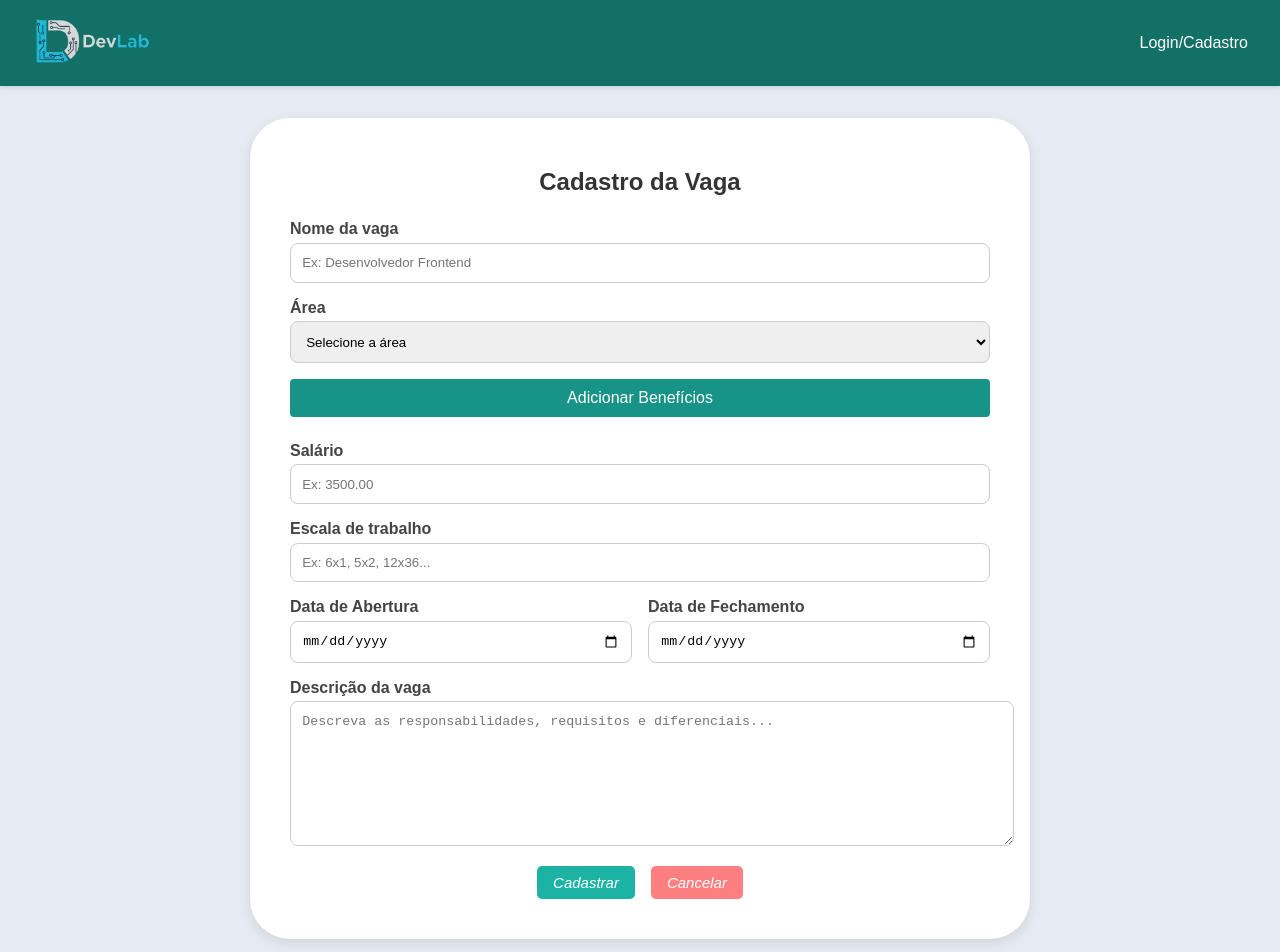
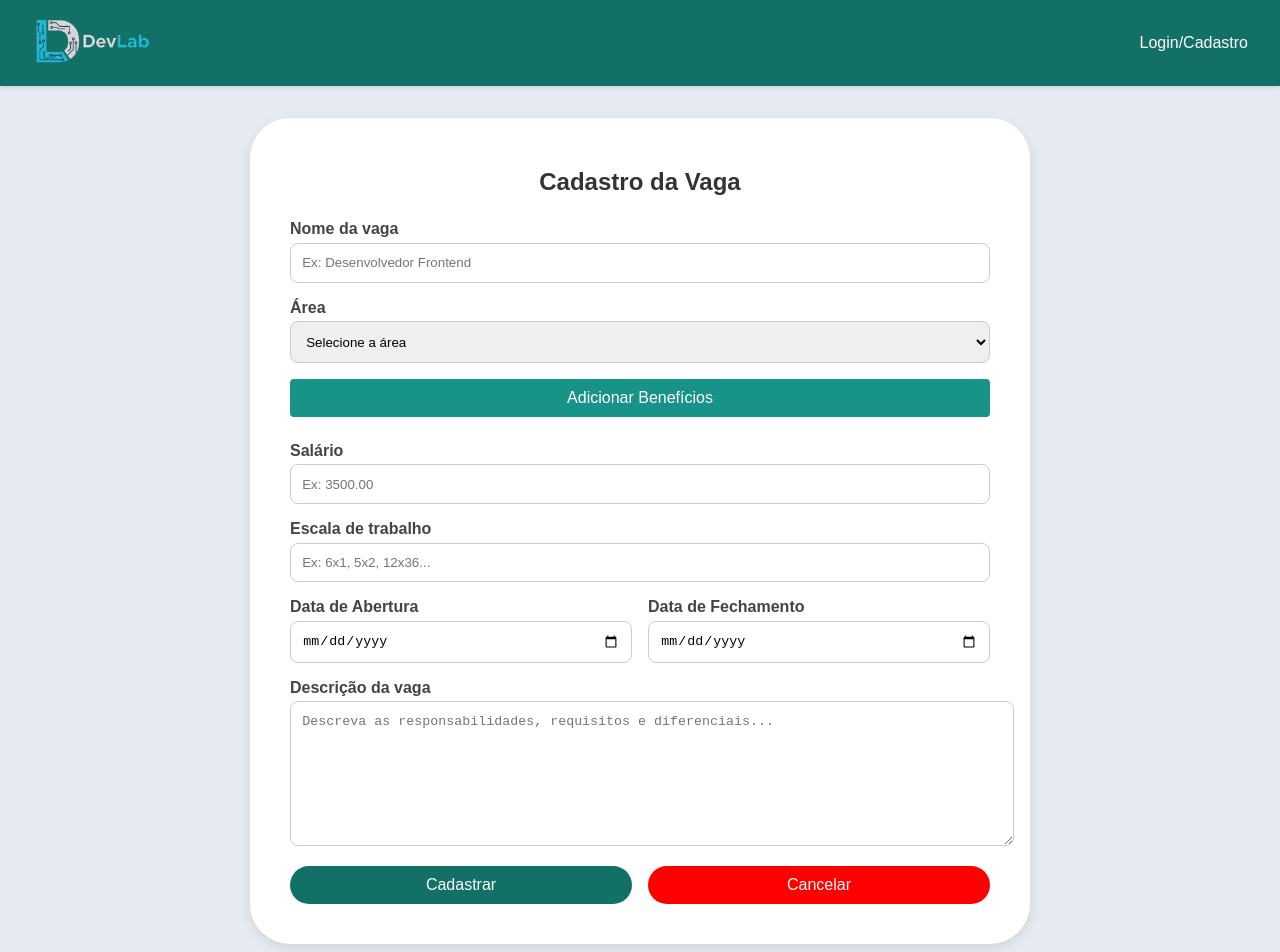
Before and after one commit to 211232023/DevLab, a React (Create React App) app in the folder RH_Projetos/frontend/: page /cadastro-vaga in a window 1280 px wide. Shown: the top 952 px of the page. Built offline with nearby package versions, Linux system fonts and the light colour scheme.

Commit message:
Update CadastroVaga.jsx

```diff
--- a/RH_Projetos/frontend/src/pages/rh/CadastroVaga.jsx
+++ b/RH_Projetos/frontend/src/pages/rh/CadastroVaga.jsx
@@ -220,12 +220,12 @@ export default function CadastroVaga() {
         />
 
         <div className="form-actions">
-          <button type="submit" className="btn-cadastroVaga">Cadastrar</button>
-          <button
+          <Button type="submit" className="btn-cadastroVaga">Cadastrar</Button>
+          <Button style={{backgroundColor:"red"}}
             type="button" onClick={handleCancel} className="btn-cancel"
           >
             Cancelar
-          </button>
+          </Button>
         </div>
       </form>
     </div>
```
